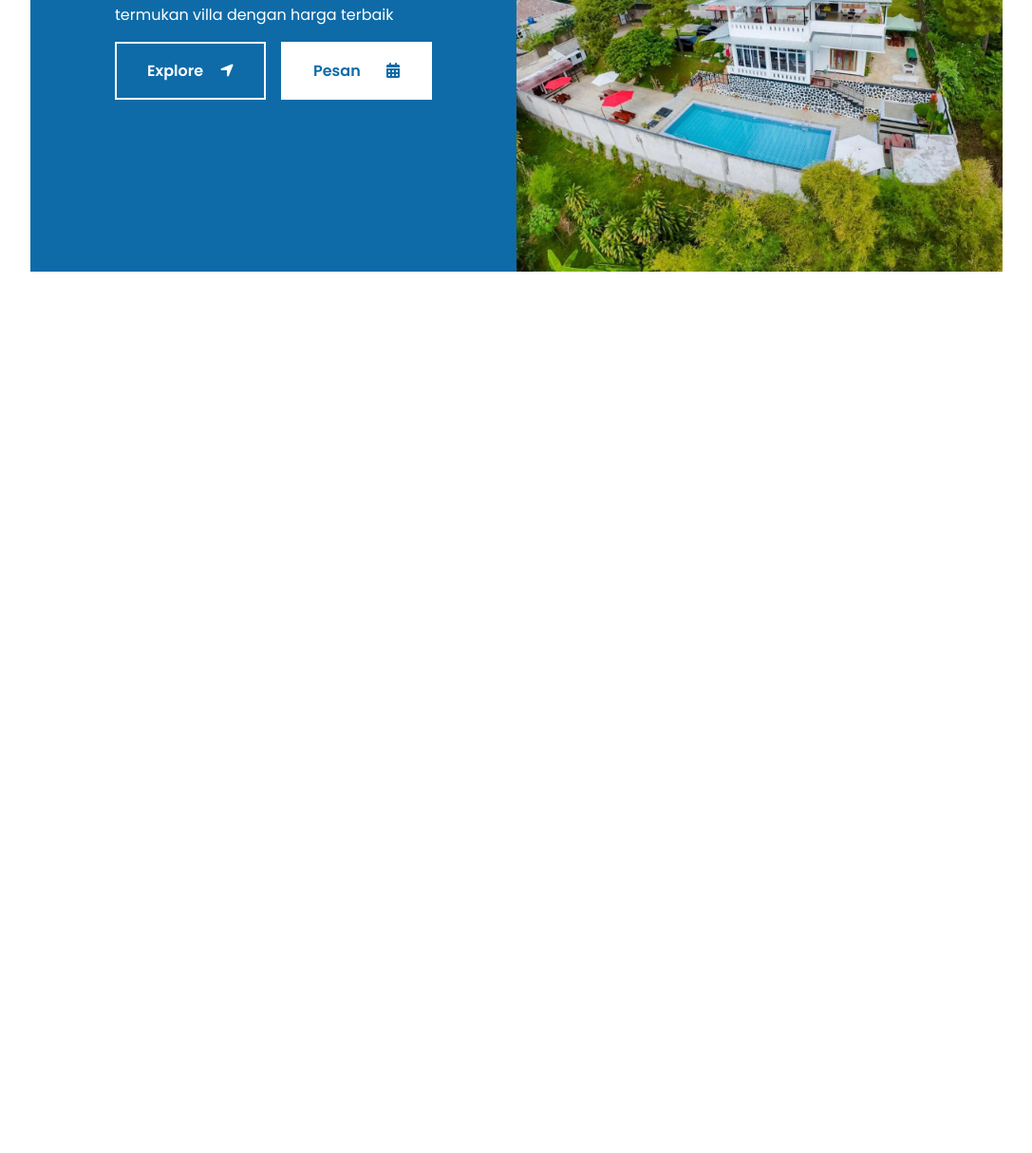
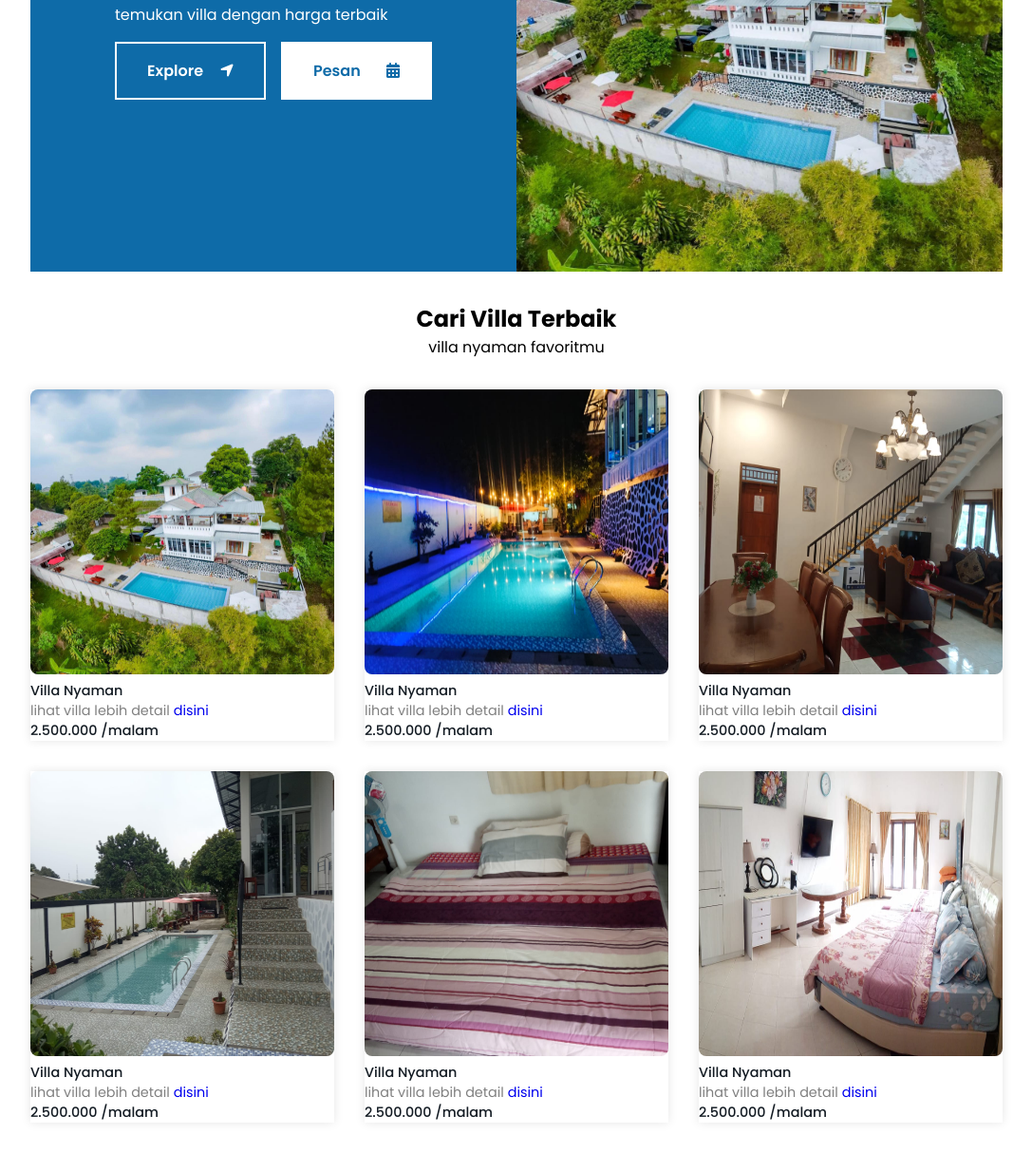
Before and after one commit to uiuxkimabe/project-villa, a plain HTML site: page index.html in a window 1280 px wide. Shown: the part 288-1502 px from the top of the page at 95% size, without its empty margins (96-1183 px from the left). Before the commit the page ends 800 px from the top, so only its background shows below. Drawn offline with Linux system fonts and the light colour scheme.

Commit message:
card villa

```diff
--- a/index.html
+++ b/index.html
@@ -51,7 +51,7 @@
                 <div class="col d-flex">
                     <div class="heroText">
                         <h2>Liburan Seru Cari Villa Dulu</h2>
-                        <p>termukan villa dengan harga terbaik</p>
+                        <p>temukan villa dengan harga terbaik</p>
                         <figcaption class="d-grid">
                             <a href="#" class="d-flex">
                                 <p>Explore</p>
@@ -69,6 +69,72 @@
         </div>
      </section>
     <!-- End Hero -->
+     <!-- Card Villa -->
+      <section id="cardVilla">
+        <div class="container">
+            <figcaption class="cardText">
+                <h2>Cari Villa Terbaik</h2>
+                <p>villa nyaman favoritmu</p>
+            </figcaption>
+            <div class="filter">
+                <button>Semua</button>
+                <button>Ramah Kantong</button>
+                <button>Super Nyaman</button>
+                <button>Glamping</button>
+            </div>
+            <div class="row d-grid">
+                <figure class="card">
+                    <img src="./src/img/villa-gunung-gelis/jp1.jpeg" alt="villa1">
+                    <figcaption>
+                        <p class="villaName">Villa Nyaman</p>
+                        <p>lihat villa lebih detail <a href="#">disini</a></p>
+                        <p class="villaPrice">2.500.000 /malam</p>
+                    </figcaption>
+                </figure>
+                <figure class="card">
+                    <img src="./src/img/villa-gunung-gelis/jp3.jpeg" alt="villa1">
+                    <figcaption>
+                        <p class="villaName">Villa Nyaman</p>
+                        <p>lihat villa lebih detail <a href="#">disini</a></p>
+                        <p class="villaPrice">2.500.000 /malam</p>
+                    </figcaption>
+                </figure>
+                <figure class="card">
+                    <img src="./src/img/villa-gunung-gelis/jp4.jpeg" alt="villa1">
+                    <figcaption>
+                        <p class="villaName">Villa Nyaman</p>
+                        <p>lihat villa lebih detail <a href="#">disini</a></p>
+                        <p class="villaPrice">2.500.000 /malam</p>
+                    </figcaption>
+                </figure>
+                <figure class="card">
+                    <img src="./src/img/villa-gunung-gelis/jp5.jpeg" alt="villa1">
+                    <figcaption>
+                        <p class="villaName">Villa Nyaman</p>
+                        <p>lihat villa lebih detail <a href="#">disini</a></p>
+                        <p class="villaPrice">2.500.000 /malam</p>
+                    </figcaption>
+                </figure>
+                <figure class="card">
+                    <img src="./src/img/villa-gunung-gelis/jp6.jpeg" alt="villa1">
+                    <figcaption>
+                        <p class="villaName">Villa Nyaman</p>
+                        <p>lihat villa lebih detail <a href="#">disini</a></p>
+                        <p class="villaPrice">2.500.000 /malam</p>
+                    </figcaption>
+                </figure>
+                <figure class="card">
+                    <img src="./src/img/villa-gunung-gelis/jp7.jpeg" alt="villa1">
+                    <figcaption>
+                        <p class="villaName">Villa Nyaman</p>
+                        <p>lihat villa lebih detail <a href="#">disini</a></p>
+                        <p class="villaPrice">2.500.000 /malam</p>
+                    </figcaption>
+                </figure>
+            </div>
+        </div>
+      </section>
+     <!-- End Card Villa -->
 
 
 
--- a/src/style/index.css
+++ b/src/style/index.css
@@ -94,3 +94,63 @@ nav .navbar a:hover {
 }
 
 /* End Hero */
+
+/* Card Villa */
+
+#cardVilla {
+  margin: 2em 0;
+}
+
+#cardVilla .cardText {
+  text-align: center;
+  margin: 1em 0;
+}
+
+#cardVilla .filter {
+  display: none;
+}
+
+#cardVilla .filter button {
+  padding: .8em;
+  border: none;
+  border-bottom: 1px solid black;
+}
+
+#cardVilla .row {
+  grid-template-columns: repeat(auto-fit, minmax(300px, 1fr));
+  gap: 2em;
+  margin: 2em 0;
+}
+
+#cardVilla .card {
+  width: 100%;
+  background: var(--basic);
+  overflow: hidden;
+  box-shadow: 0 0 10px rgba(0, 0, 0, .1);
+  transition: .5s;
+}
+
+#cardVilla .card img {
+  border-radius: .5em;
+  width: 100%;
+  height: 300px;
+}
+
+#cardVilla .card figcaption {
+  text-align: left;
+  font-size: .9rem;
+}
+
+#cardVilla .card figcaption:not(.villaName) {
+  color: grey;
+}
+
+#cardVilla .card figcaption .villaName, .villaPrice {
+  font-weight: 500;
+  color: var(--dark);
+}
+
+
+
+
+/* End Card Villa */
```
